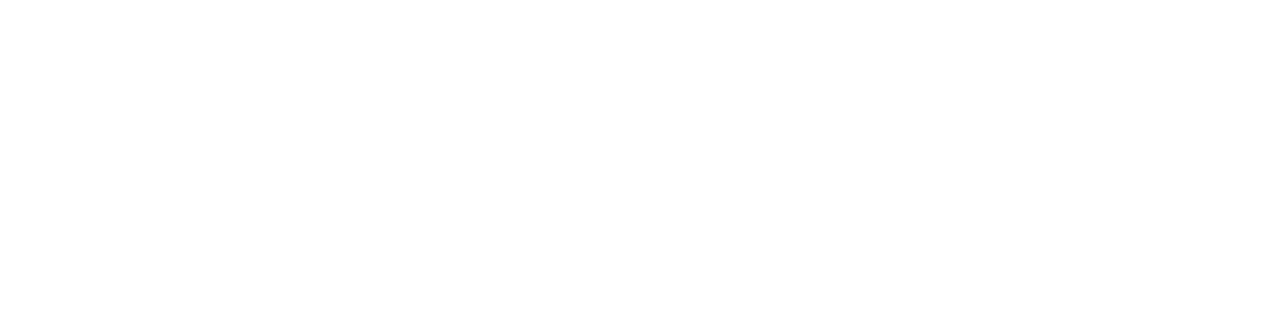
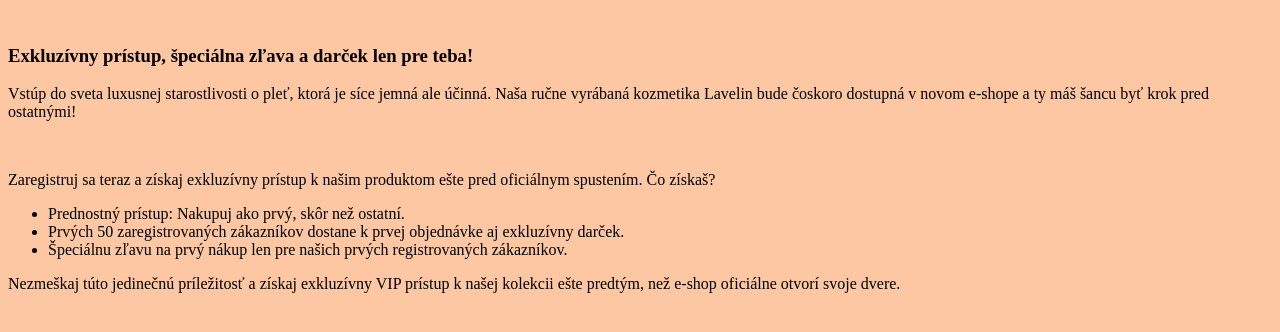
Before and after one commit to Tati-abacaxi/lavelin, a plain HTML site: page index.html in a window 1280 px wide. Drawn offline with Linux system fonts and the light colour scheme.

Commit message:
color bckg

```diff
--- a/index.html
+++ b/index.html
@@ -7,5 +7,16 @@
     <title>LAVELIN</title>
 </head>
 <body>
+    <img src="" alt="">
+    <h3>Exkluzívny prístup, špeciálna zľava a darček len pre teba!</h3>
+    <p>Vstúp do sveta luxusnej starostlivosti o pleť, ktorá je síce jemná ale účinná. Naša ručne vyrábaná kozmetika Lavelin bude čoskoro dostupná v novom e-shope a ty máš šancu byť krok pred ostatnými!</p>
+    <br>
+    <p>Zaregistruj sa teraz a získaj exkluzívny prístup k našim produktom ešte pred oficiálnym spustením. Čo získaš?</p>
+    <ul>
+        <li>Prednostný prístup: Nakupuj ako prvý, skôr než ostatní.</li>
+        <li>Prvých 50 zaregistrovaných zákazníkov dostane k prvej objednávke aj exkluzívny darček.</li>
+        <li>Špeciálnu zľavu na prvý nákup len pre našich prvých registrovaných zákazníkov.</li>
+    </ul>
+    <p>Nezmeškaj túto jedinečnú príležitosť a získaj exkluzívny VIP prístup k našej kolekcii ešte predtým, než e-shop oficiálne otvorí svoje dvere.</p>
 </body>
 </html>
--- a/style.css
+++ b/style.css
@@ -1,7 +1,6 @@
 :root {
     --headline-font: "Anton", sans-serif;
     --default-font: "Poppins", sans-serif;
-    --handwritten-font: "Qwitcher Grypen", cursive;
     --orange1: #FCC7A2;
     --orange2: #FAA96C;
     --orange3: #F99069;
@@ -13,6 +12,6 @@
     --pink3: #FEC7C5;
   }
 
-  background {
-    color: var(--orange1)
+  body {
+    background-color: var(--orange1);
   }
```
